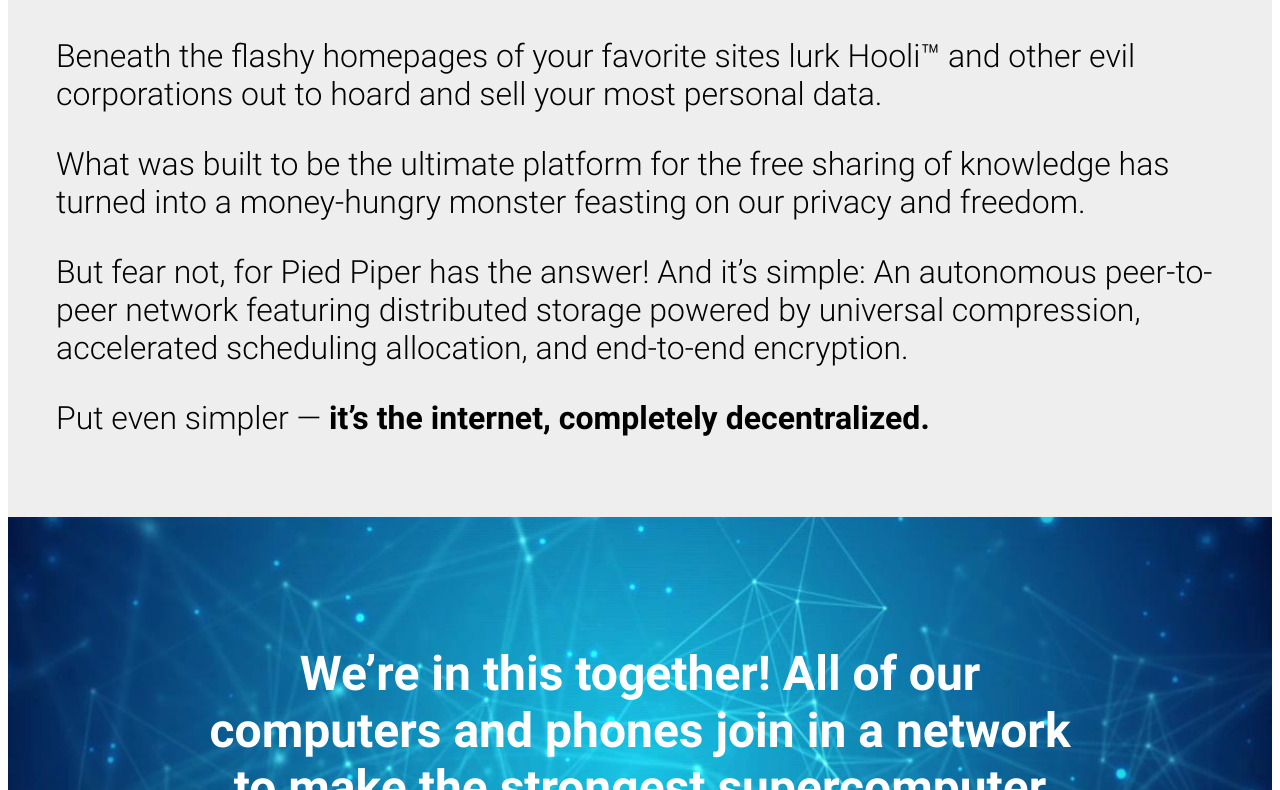
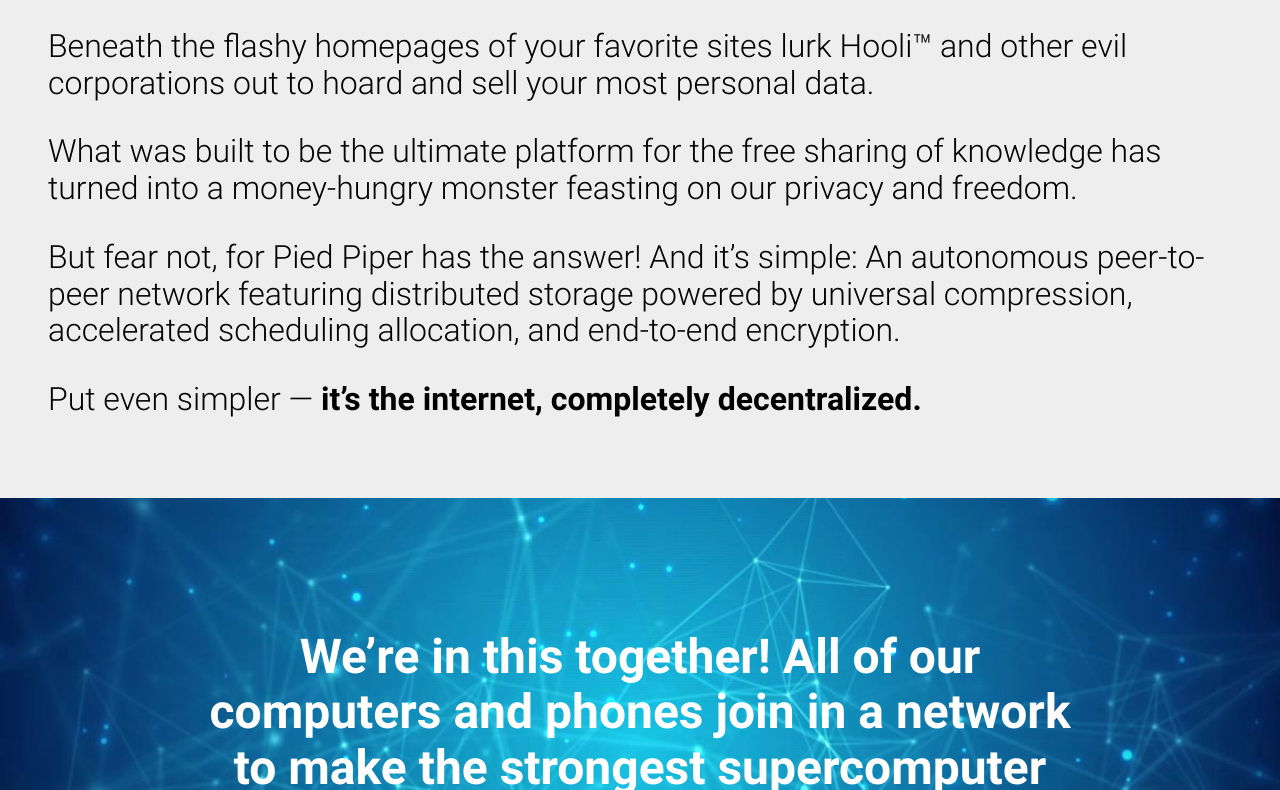
Before and after one commit to EgorEast/LandingPages, a plain HTML site: page Pied Piper/index.html in a window 1280 px wide. Shown: the part 634-1424 px from the top of the page. Drawn offline with Linux system fonts and the light colour scheme.

Commit message:
Connected file normalize.css

```diff
--- a/Pied Piper/index.html
+++ b/Pied Piper/index.html
@@ -6,8 +6,7 @@
 	<meta http-equiv="X-UA-Compatible" content="IE=edge">
 	<meta name="viewport" content="width=device-width, initial-scale=1.0">
 	<title>Pied Pieper</title>
-	<!-- <link rel="stylesheet" href="https://cdnjs.cloudflare.com/ajax/libs/normalize/8.0.1/normalize.css"> -->
-	<!-- <link rel="stylesheet" href="./src/styles/normalize.css"> -->
+	<link rel="stylesheet" href="./src/styles/normalize.css">
 	<link rel="stylesheet" href="style.css">
 </head>
 
```
